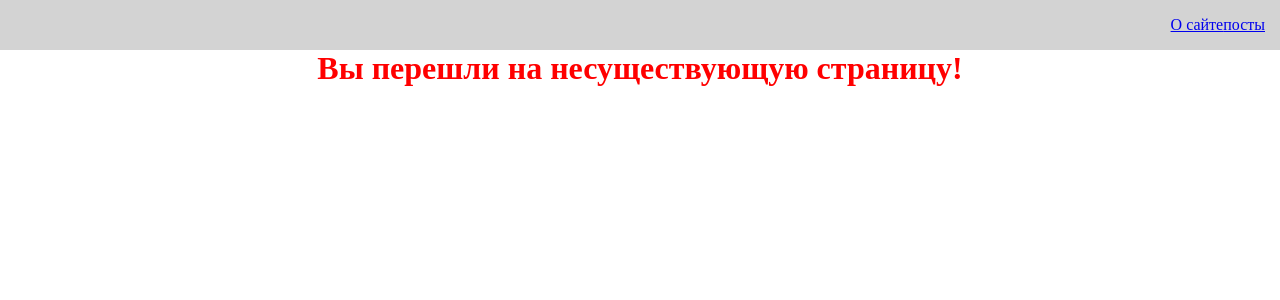
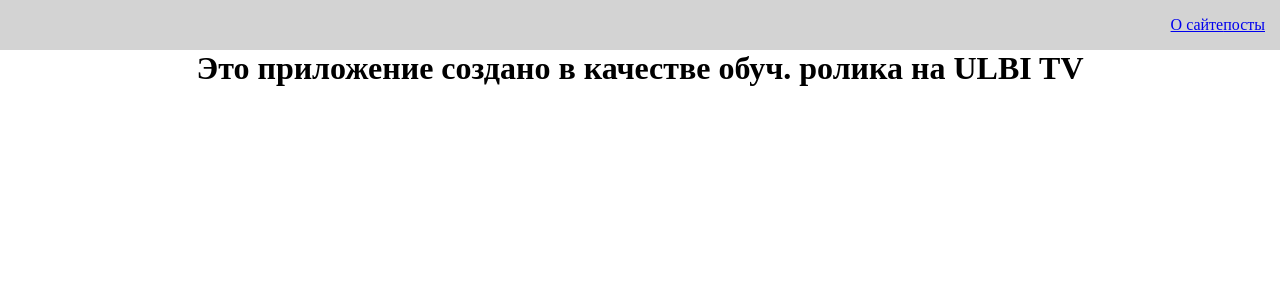
Before and after one commit to IakovYakovlev/TypescriptTest, a React (Create React App) app: page / in a window 1280 px wide. Shown: the top 300 px of the page. Built offline with nearby package versions, Linux system fonts and the light colour scheme.

Commit message:
roter index

```diff
--- a/src/Component/AppRouter.tsx
+++ b/src/Component/AppRouter.tsx
@@ -1,16 +1,11 @@
 import { Route, Routes } from 'react-router-dom';
-import About from '../pages/About';
-import Posts from '../pages/Posts';
-import Error from '../pages/Error';
-import PostIdPage from '../pages/PostIdPage';
+import { routes } from '../router';
 
 const AppRouter = () => (
 	<Routes>
-		<Route path="/about" element={<About />} />
-		<Route path="/posts" element={<Posts />} />
-		<Route path="/posts/:id" element={<PostIdPage />} />
-		{/* <Route path="*" element={<Navigate to="/posts" replace />} /> */}
-		<Route path="*" element={<Error />} />
+		{routes.map(route =>
+			<Route path={route.path} element={<route.component />} />
+		)}
 	</Routes>
 );
 
--- /dev/null
+++ b/src/router/index.tsx
@@ -0,0 +1,12 @@
+import About from '../pages/About';
+import PostIdPage from '../pages/PostIdPage';
+import Posts from '../pages/Posts';
+import Error from '../pages/Error';
+
+export const routes = [
+	{path: '/', component: About},
+	{path: '/about', component: About},
+	{path: '/posts', component: Posts},
+	{path: '/posts/:id', component: PostIdPage},
+	{path: '*', component: Error}
+]
```
